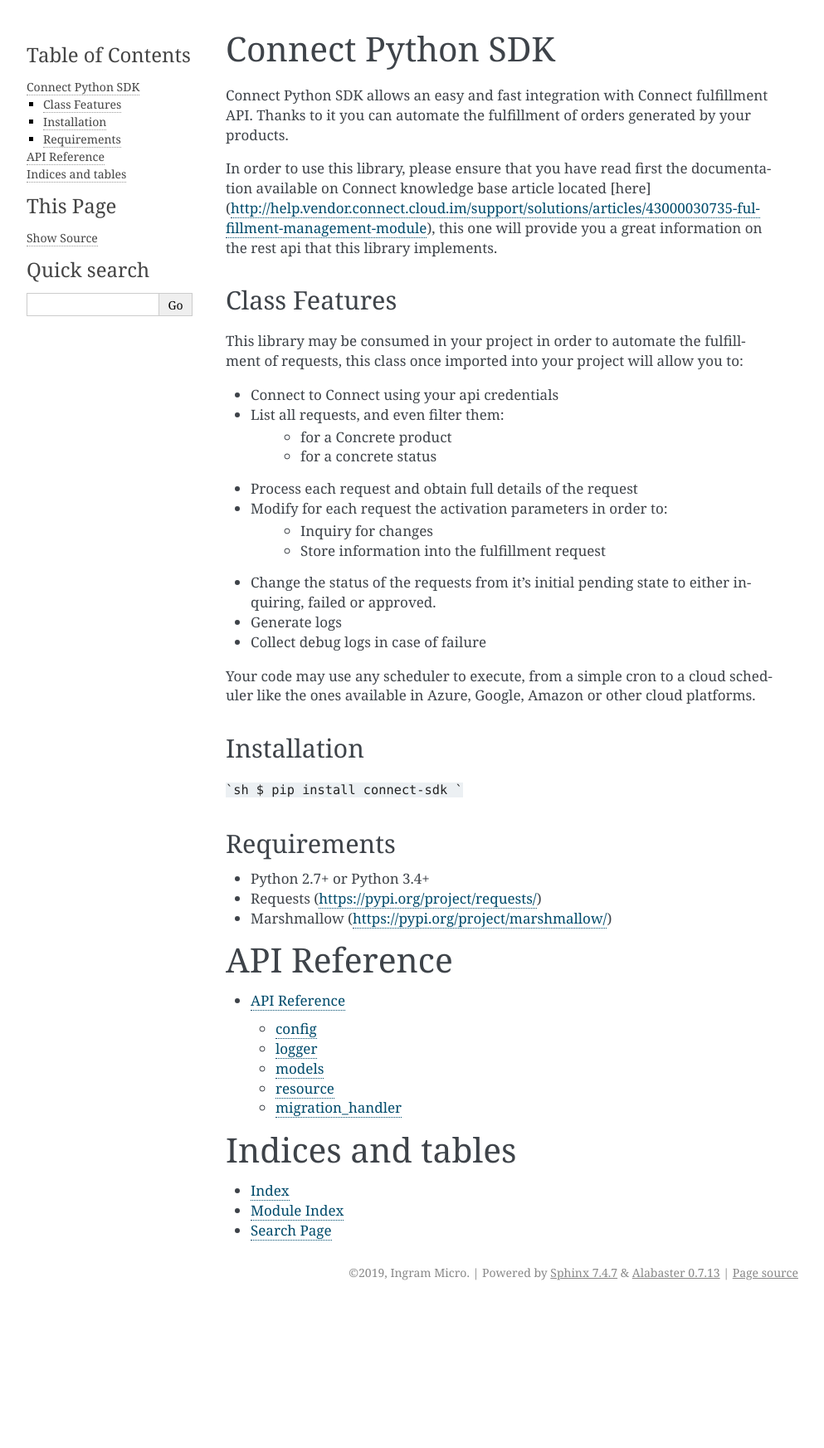
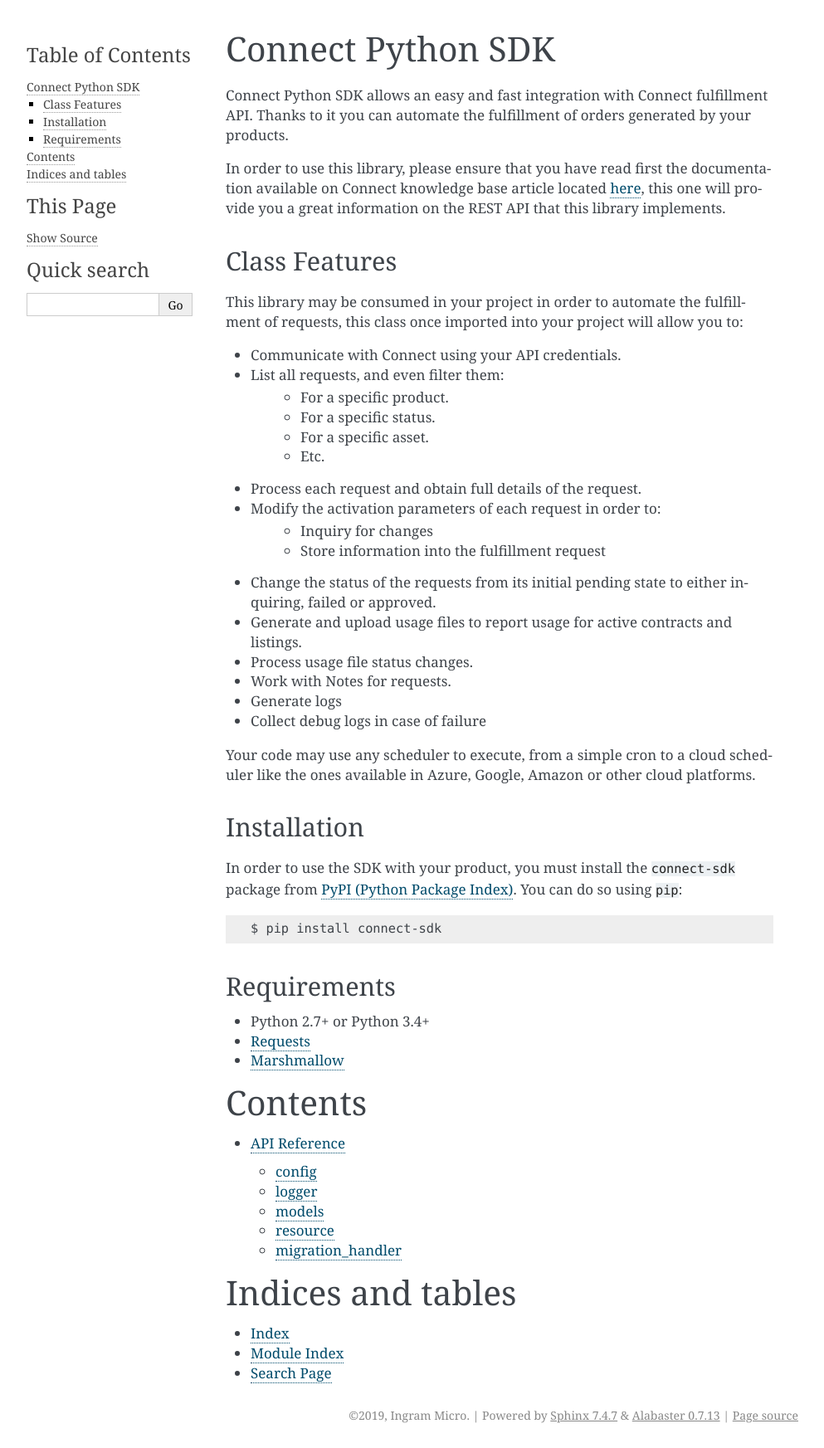
Before and after one commit to cloudblue/connect-python-sdk, a Sphinx documentation site: the page built from docs/index.rst, in a window 1280 px wide. Shown: the whole page at 83% size, without its empty margins (148-1141 px from the left). Built offline with Sphinx 7.4.7, drawn with Linux system fonts in a browser that asks for light colours; before the commit the page ends 1573 px from its top, so only the background shows below that; some of the changed lines change nothing that is shown.

Commit message:
Added intro.rst

````diff
--- a/docs/index.rst
+++ b/docs/index.rst
@@ -1,45 +1,11 @@
 Connect Python SDK
 ******************
 
-Connect Python SDK allows an easy and fast integration with Connect fulfillment API. Thanks to it you can automate the fulfillment of orders generated by your products.
-
-In order to use this library, please ensure that you have read first the documentation available on Connect knowledge base article located [here](http://help.vendor.connect.cloud.im/support/solutions/articles/43000030735-fulfillment-management-module), this one will provide you a great information on the rest api that this library implements.
-
-Class Features
-==============
-This library may be consumed in your project in order to automate the fulfillment of requests, this class once imported into your project will allow you to:
-
-- Connect to Connect using your api credentials
-- List all requests, and even filter them:
-    - for a Concrete product
-    - for a concrete status
-- Process each request and obtain full details of the request
-- Modify for each request the activation parameters in order to:
-    - Inquiry for changes
-    - Store information into the fulfillment request
-- Change the status of the requests from it's initial pending state to either inquiring, failed or approved.
-- Generate logs
-- Collect debug logs in case of failure
-
-Your code may use any scheduler to execute, from a simple cron to a cloud scheduler like the ones available in Azure, Google, Amazon or other cloud platforms.
-
-Installation
-============
-
-```sh
-$ pip install connect-sdk
-```
-
-Requirements
-============
-
-* Python 2.7+ or Python 3.4+
-* Requests (https://pypi.org/project/requests/)
-* Marshmallow (https://pypi.org/project/marshmallow/)
+.. include:: intro.rst
 
 
-API Reference
-*************
+Contents
+********
 
 .. toctree::
    :maxdepth: 2
--- /dev/null
+++ b/docs/intro.rst
@@ -0,0 +1,41 @@
+Connect Python SDK allows an easy and fast integration with Connect fulfillment API. Thanks to it you can automate the fulfillment of orders generated by your products.
+
+In order to use this library, please ensure that you have read first the documentation available on Connect knowledge base article located `here <http://help.vendor.connect.cloud.im/support/solutions/articles/43000030735-fulfillment-management-module>`_, this one will provide you a great information on the REST API that this library implements.
+
+Class Features
+==============
+
+This library may be consumed in your project in order to automate the fulfillment of requests, this class once imported into your project will allow you to:
+
+- Communicate with Connect using your API credentials.
+- List all requests, and even filter them:
+    - For a specific product.
+    - For a specific status.
+    - For a specific asset.
+    - Etc.
+- Process each request and obtain full details of the request.
+- Modify the activation parameters of each request in order to:
+    - Inquiry for changes
+    - Store information into the fulfillment request
+- Change the status of the requests from its initial pending state to either inquiring, failed or approved.
+- Generate and upload usage files to report usage for active contracts and listings.
+- Process usage file status changes.
+- Work with Notes for requests.
+- Generate logs
+- Collect debug logs in case of failure
+
+Your code may use any scheduler to execute, from a simple cron to a cloud scheduler like the ones available in Azure, Google, Amazon or other cloud platforms.
+
+Installation
+============
+
+In order to use the SDK with your product, you must install the ``connect-sdk`` package from `PyPI (Python Package Index) <https://pypi.org/project/connect-sdk/>`_. You can do so using ``pip``: ::
+
+    $ pip install connect-sdk
+
+Requirements
+============
+
+* Python 2.7+ or Python 3.4+
+* `Requests <https://pypi.org/project/requests/>`_
+* `Marshmallow <https://pypi.org/project/marshmallow/>`_
````
